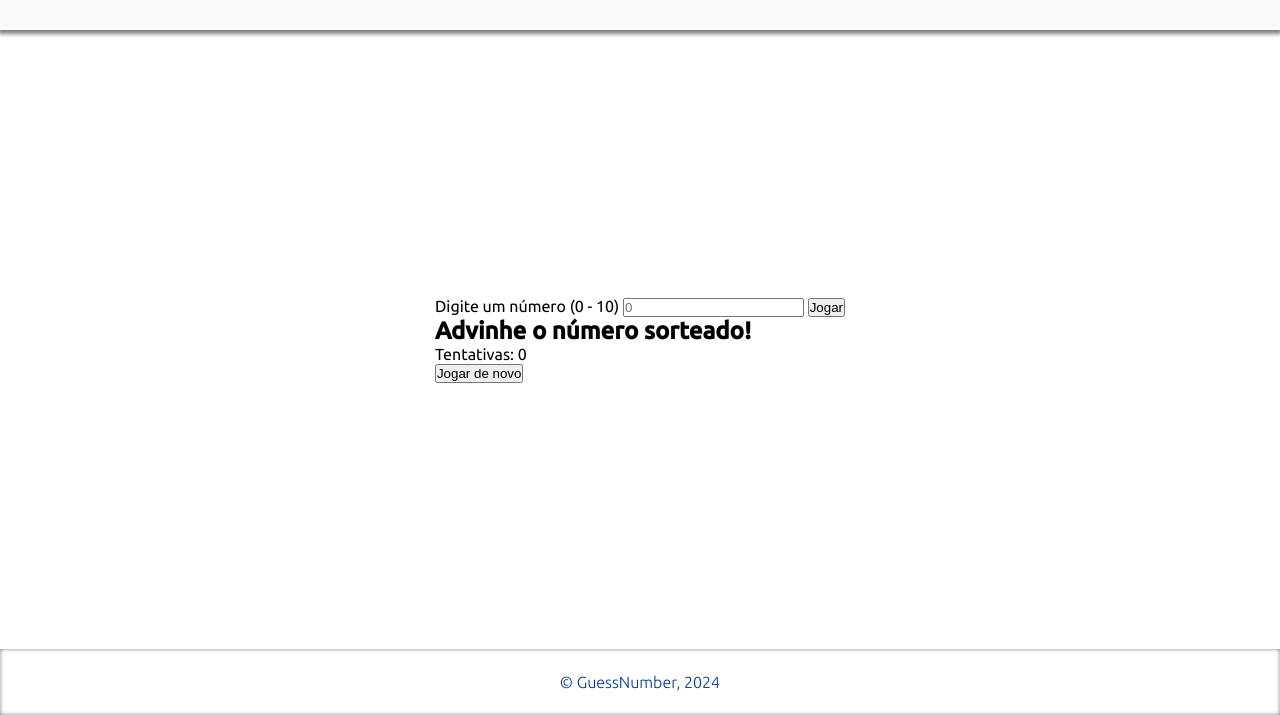
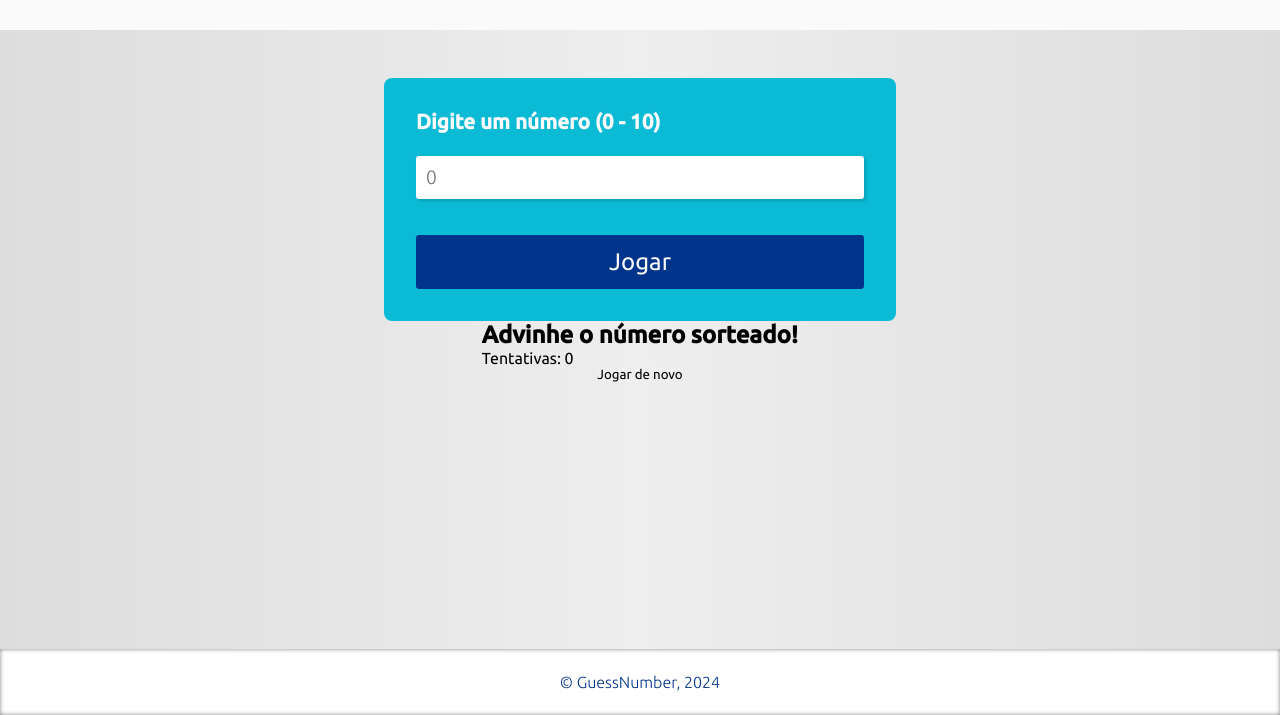
Before and after one commit to joaovaledosantos/guess-number, a plain HTML site: page index.html in a window 1280 px wide. Shown: the part 85-800 px from the top of the page. Drawn offline with Linux system fonts and the light colour scheme.

Commit message:
[Aula-111]  Estilizando form

```diff
--- /dev/null
+++ b/CSS/main.css
@@ -0,0 +1,60 @@
+.container {
+    width: 100%;
+    height: 100%;
+
+    display: flex;
+    flex-direction: column;
+    align-items: center;
+    justify-content: flex-start;
+
+    background: linear-gradient(to right, #ddd, #eee, #ddd);
+}
+
+/*FORM*/
+.container form {
+    background: var(--blue-light);
+
+    display: flex;
+    flex-direction: column;
+    width: 40%;
+    padding: 2rem;
+    margin-top: 3rem;
+    border-radius: 0.5rem;
+}
+
+.container form label {
+    color: var(--white);
+    font-size: 1.3rem;
+    font-weight: 600;
+}
+
+.container form input {
+    border: 0;
+    outline: 0;
+    margin: 5% 0;
+    padding: 10px;
+    font-size: 1.2rem;
+    font-weight: 300;
+
+    box-shadow: 2px 2px 2px 1px rgba(0, 0, 0, 0.1);
+}
+
+.container form input:focus {
+    box-shadow: inset 1px 2px 4px 2px rgba(0, 0, 0, 0.15);
+}
+
+.container form button {
+    cursor: pointer;
+    margin-top: 3%;
+    padding: 0.8rem;
+    font-size: 1.5rem;
+    font-weight: 400;
+    background: var(--blue);
+    color: var(--white);
+    transition: 0.3s ease-in-out;
+}
+
+.container form button:hover {
+    background: var(--white);
+    color: var(--blue);
+}
--- a/CSS/reset.css
+++ b/CSS/reset.css
@@ -8,13 +8,13 @@
     margin: 0;
     padding: 0;
     box-sizing: border-box;
+    font-family: 'Ubuntu', sans-serif;
 
 }
 
 body{
     width: 100%;
     height: 100vh;
-    font-family: 'Ubuntu', sans-serif;
 
     display: flex;
     flex-direction: column;
@@ -25,3 +25,9 @@ body{
 a{
     text-decoration: none;
 }
+
+input, button{
+    border: 0;
+    outline: 0;
+    border-radius: 0.2rem;
+}
--- a/index.html
+++ b/index.html
@@ -7,6 +7,7 @@
     <link rel="stylesheet" href="./CSS/reset.css">
     <link rel="stylesheet" href="./CSS/header.css">
     <link rel="stylesheet" href="./CSS/footer.css">
+    <link rel="stylesheet" href="./CSS/main.css">
     <!--FONTS-->
     <link rel="preconnect" href="https://fonts.googleapis.com">
     <link rel="preconnect" href="https://fonts.gstatic.com" crossorigin>
```
